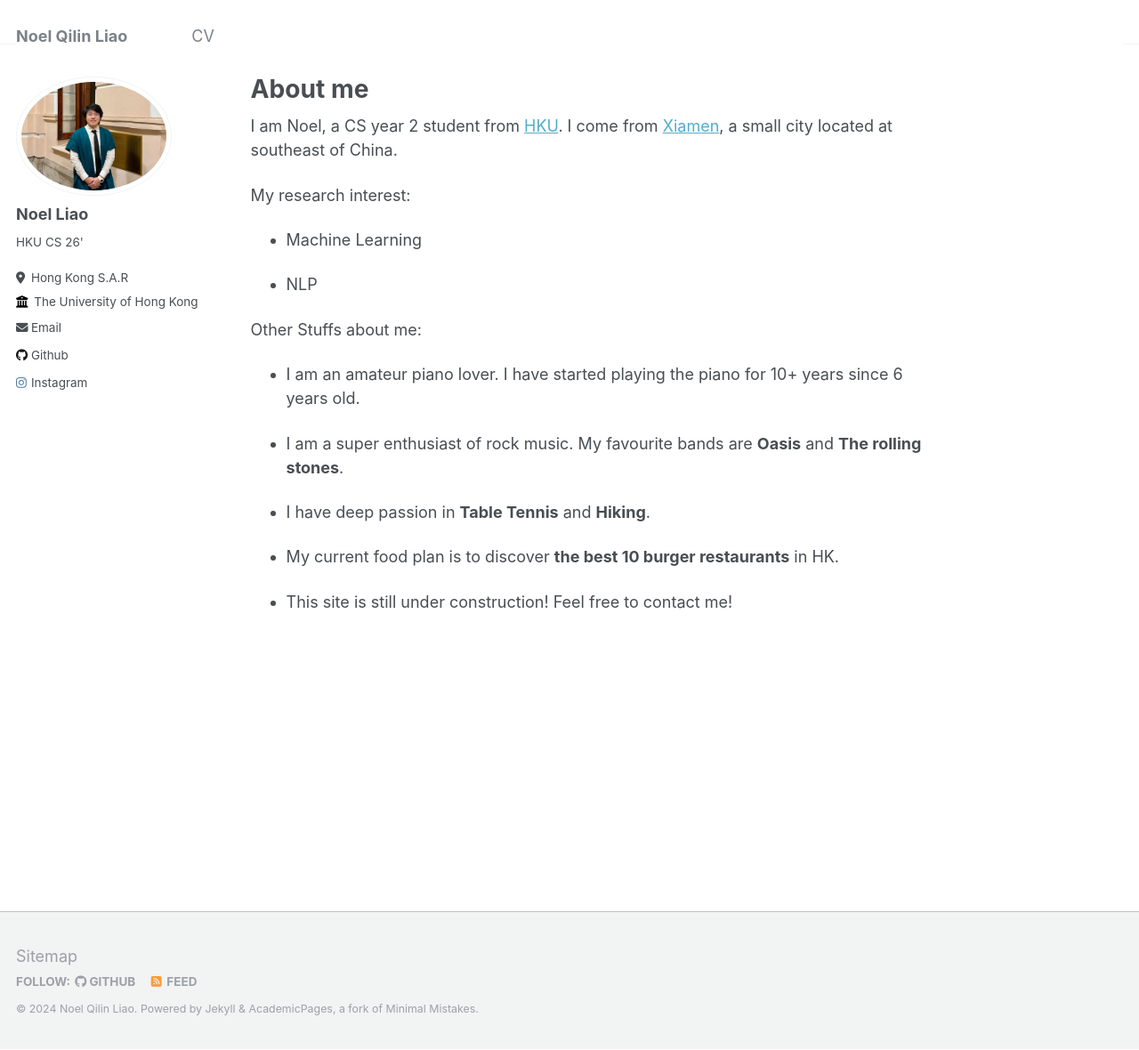
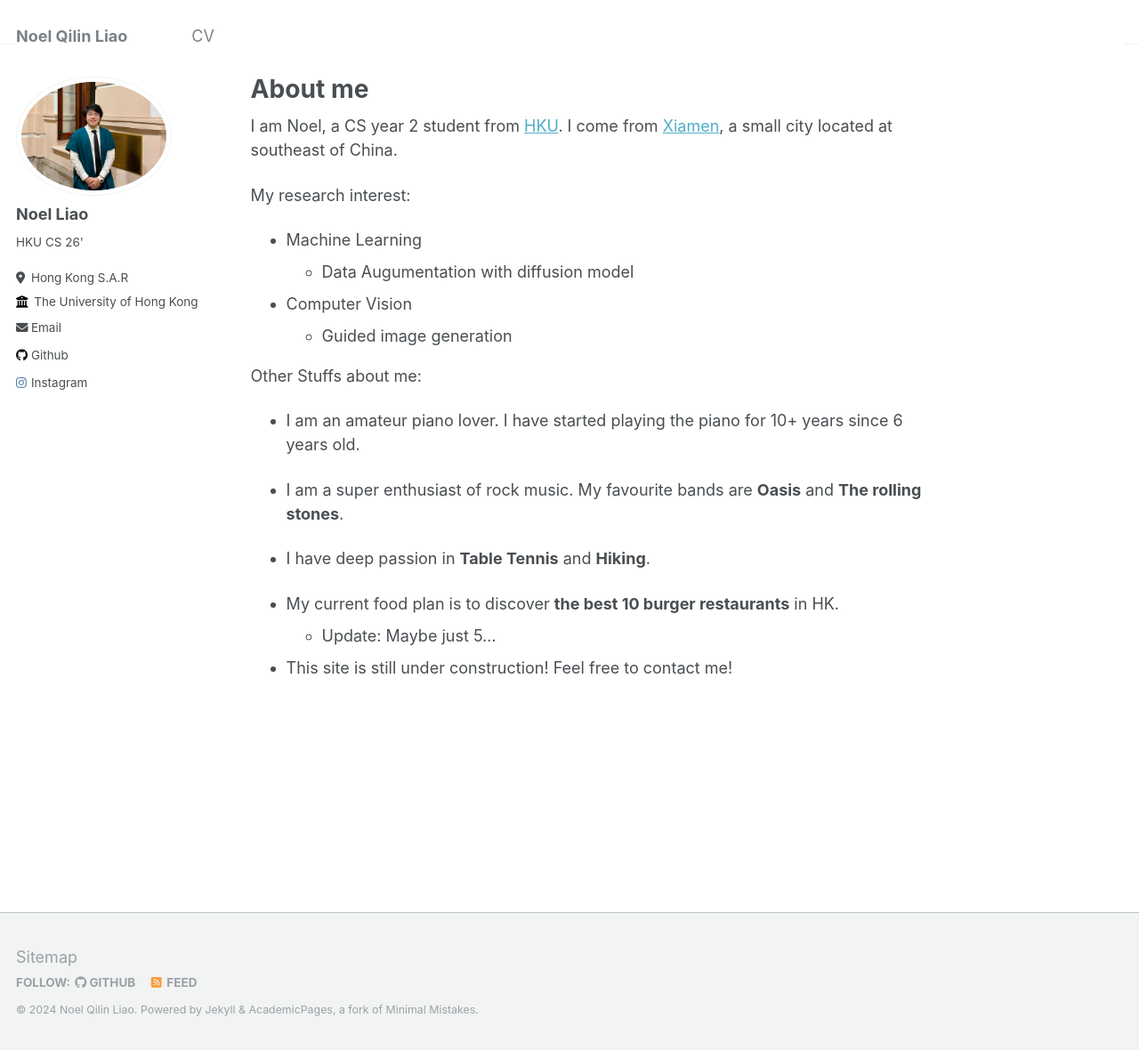
Before and after one commit to kxwhiowo/kxwhiowo.github.io, a Jekyll site: the page built from _pages/about.md, in a window 1280 px wide and 1180 px high. Shown: the whole window at 89% size. Built offline with Jekyll 4.4.1, drawn with Linux system fonts in a browser that asks for light colours.

Commit message:
update about

```diff
--- a/_pages/about.md
+++ b/_pages/about.md
@@ -14,9 +14,10 @@
 My research interest:
 
 * Machine Learning
+  * Data Augumentation with diffusion model
 
-* NLP
-
+* Computer Vision
+  * Guided image generation
 
 Other Stuffs about me:
 
@@ -33,6 +34,6 @@
 
 
 * My current food plan is to discover **the best 10 burger restaurants** in HK.
-
+  * Update: Maybe just 5...
 
 * This site is still under construction! Feel free to contact me!
```
